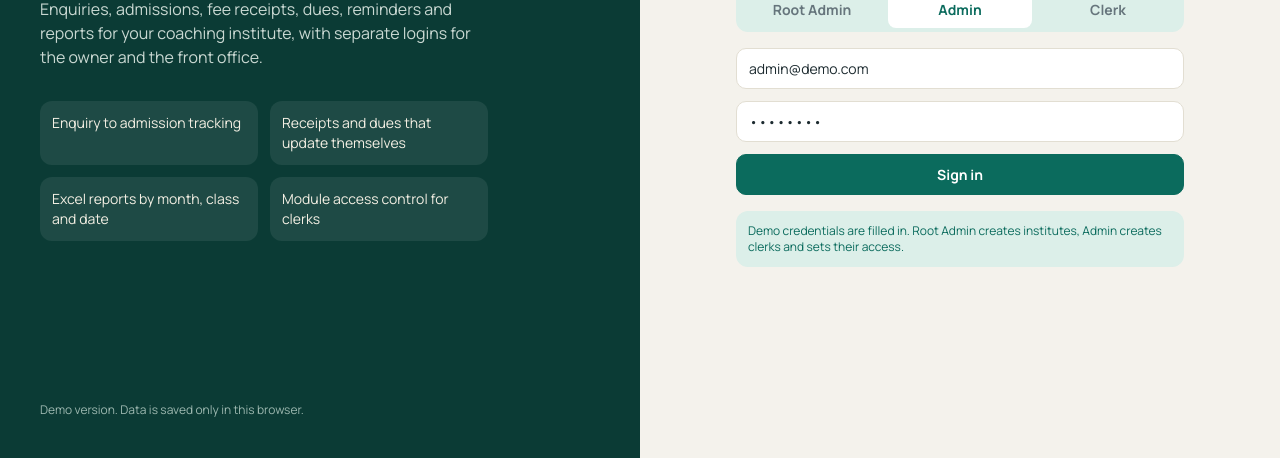
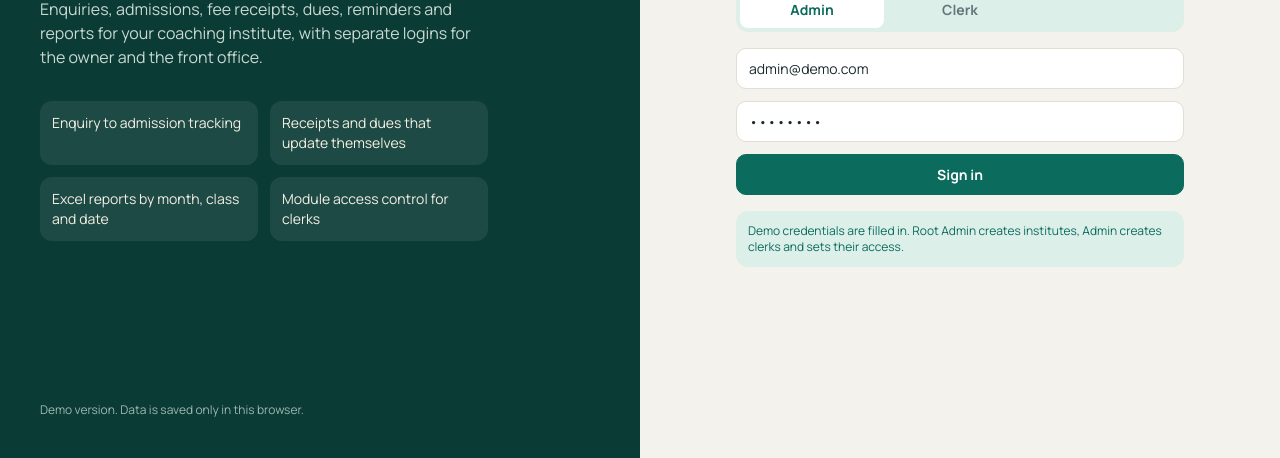
Before and after one commit to Reehanpatil/coaching-crm-Software, a plain HTML site: page index.html in a window 1280 px wide. Shown: the part 342-800 px from the top of the page. Drawn offline with nearby package versions, Linux system fonts and the light colour scheme.

Commit message:
Update index.html

```diff
--- a/index.html
+++ b/index.html
@@ -88,7 +88,7 @@ const pm=(h,btns)=>mo(`<div class="fade my-auto w-full max-w-md rounded-2xl p-5
 let LR='admin';const DEMO={admin:['admin@demo.com','admin123'],clerk:['clerk@demo.com','clerk123']};
 const loginView=()=>`<div class="grid min-h-full lg:grid-cols-2"><div class="hidden flex-col justify-between p-10 lg:flex" style="background:#0b3b35;color:#f3efe3"><div class="flex items-center gap-3 text-xl font-extrabold">${ic('cap','h-8 w-8')}CoachCRM Pro</div><div><h1 class="text-4xl font-extrabold leading-tight">Run admissions, fees and accounts from one desk.</h1><p class="mt-4 max-w-md" style="color:#c9d8d2">Enquiries, admissions, fee receipts, dues, reminders and reports for your coaching institute, with separate logins for the owner and the front office.</p><div class="mt-8 grid max-w-md grid-cols-2 gap-3 text-sm">${['Enquiry to admission tracking','Receipts and dues that update themselves','Excel reports by month, class and date','Module access control for clerks'].map(x=>`<div class="rounded-xl p-3" style="background:rgba(255,255,255,.08)">${x}</div>`).join('')}</div></div><p class="text-xs" style="color:#9db8b0">Demo version. Data is saved only in this browser.</p></div>
 <div class="flex items-center justify-center p-5"><div class="fade w-full max-w-md"><div class="mb-6 flex justify-end"><button onclick="flip()" class="btn2 !p-2">${ic(dark()?'sun':'moon')}</button></div><h2 class="text-2xl font-extrabold">Sign in</h2><p class="mb-5 mt-1 text-sm mu">Choose your role to continue</p>
-<div class="mb-4 grid grid-cols-3 gap-1 rounded-xl p-1" style="background:var(--ps)">${[['root','Root Admin'],['admin','Admin'],['clerk','Clerk']].map(r=>`<button onclick="LR='${r[0]}';render()" class="rounded-lg px-2 py-2 text-sm font-bold" style="${LR===r[0]?'background:var(--sf);color:var(--p)':'color:var(--mu)'}">${r[1]}</button>`).join('')}</div>
+<div class="mb-4 grid grid-cols-3 gap-1 rounded-xl p-1" style="background:var(--ps)">${[['admin','Admin'],['clerk','Clerk']].map(r=>`<button onclick="LR='${r[0]}';render()" class="rounded-lg px-2 py-2 text-sm font-bold" style="${LR===r[0]?'background:var(--sf);color:var(--p)':'color:var(--mu)'}">${r[1]}</button>`).join('')}</div>
 <div class="space-y-3"><input id="em" class="inp" value="${DEMO[LR][0]}" placeholder="Email"><input id="pw" type="password" class="inp" value="${DEMO[LR][1]}" placeholder="Password"><button onclick="login()" class="btn w-full">Sign in</button></div><p class="mt-4 rounded-xl p-3 text-xs" style="background:var(--ps);color:var(--p)">Demo credentials are filled in. Root Admin creates institutes, Admin creates clerks and sets their access.</p></div></div></div>`;
 function login(){const em=$('#em').value.trim().toLowerCase(),pw=$('#pw').value;let u=null;
 if(LR==='root'&&em===D.root.email&&pw===D.root.pass)u={...D.root,role:'root'};
```
